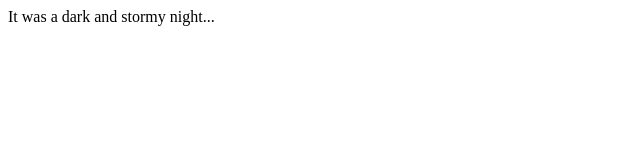
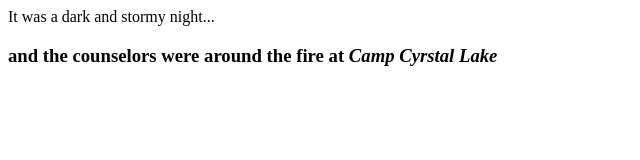
Before and after one commit to aosman99/fireside-story, a plain HTML site: page index.html in a window 1280 px wide. Shown: the whole page, without its empty margins (0-640 px from the left). Drawn offline with Linux system fonts and the light colour scheme.

Commit message:
added second line to story

```diff
--- a/index.html
+++ b/index.html
@@ -1,5 +1,6 @@
 <html>
   <body>
     <p>It was a dark and stormy night...</p>
+    <h3>and the counselors were around the fire at <em>Camp Cyrstal Lake</em></h3>
   </body>
 </html>
```
